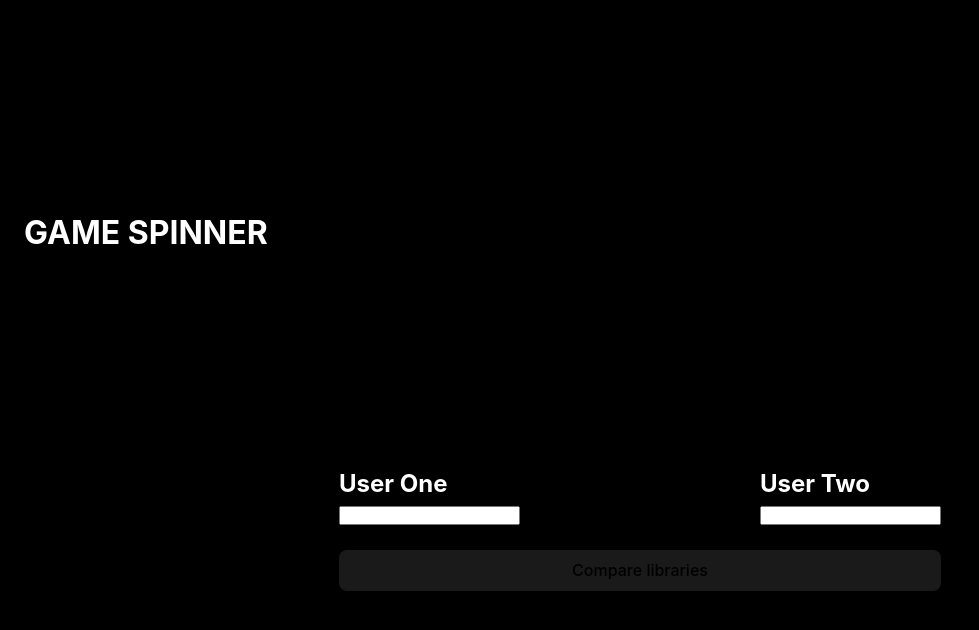
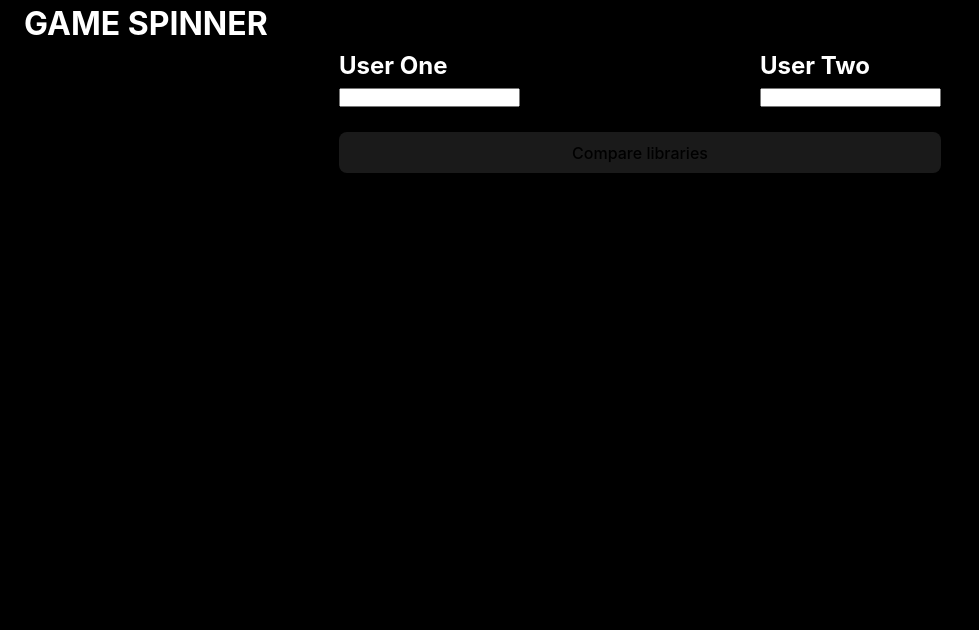
Before and after one commit to ATlexEide/COOP-Game-Picker, a React (Vite) app: page / in a window 1280 px wide. Shown: the top 630 px of the page, without its empty margins (0-979 px from the left). Built offline with nearby package versions, Linux system fonts and the light colour scheme; no server answers.

Commit message:
Update element positions

```diff
--- a/src/App.css
+++ b/src/App.css
@@ -1,7 +1,6 @@
 #root {
   display: flex;
   flex-direction: column;
-  justify-content: space-between;
   min-height: 100svh;
   width: 100vw;
   padding: 0 24px;
@@ -9,7 +8,7 @@
 
 main {
   height: 100%;
-  justify-content: center;
+  justify-content: start;
   align-items: center;
   display: flex;
   flex-direction: column;
```
